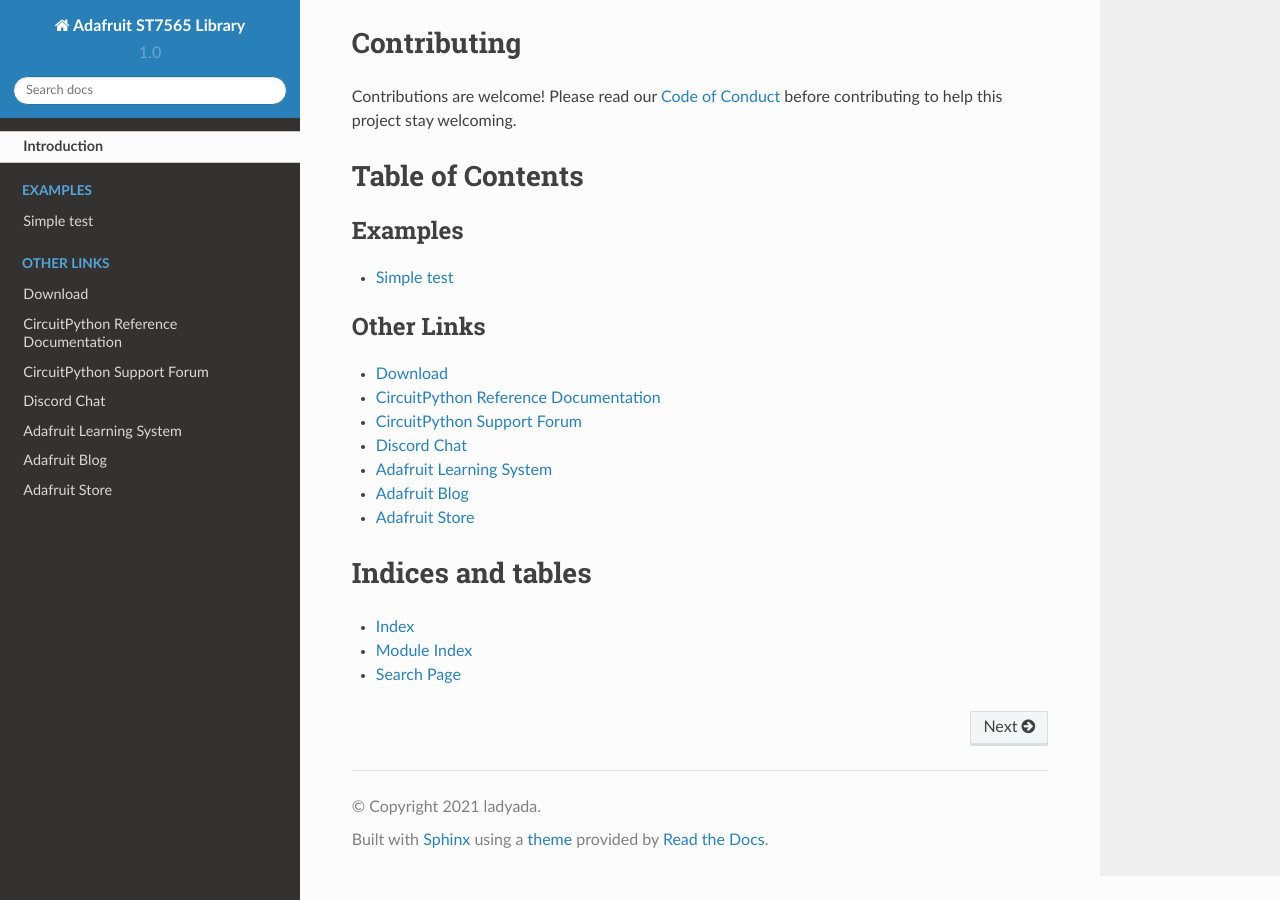
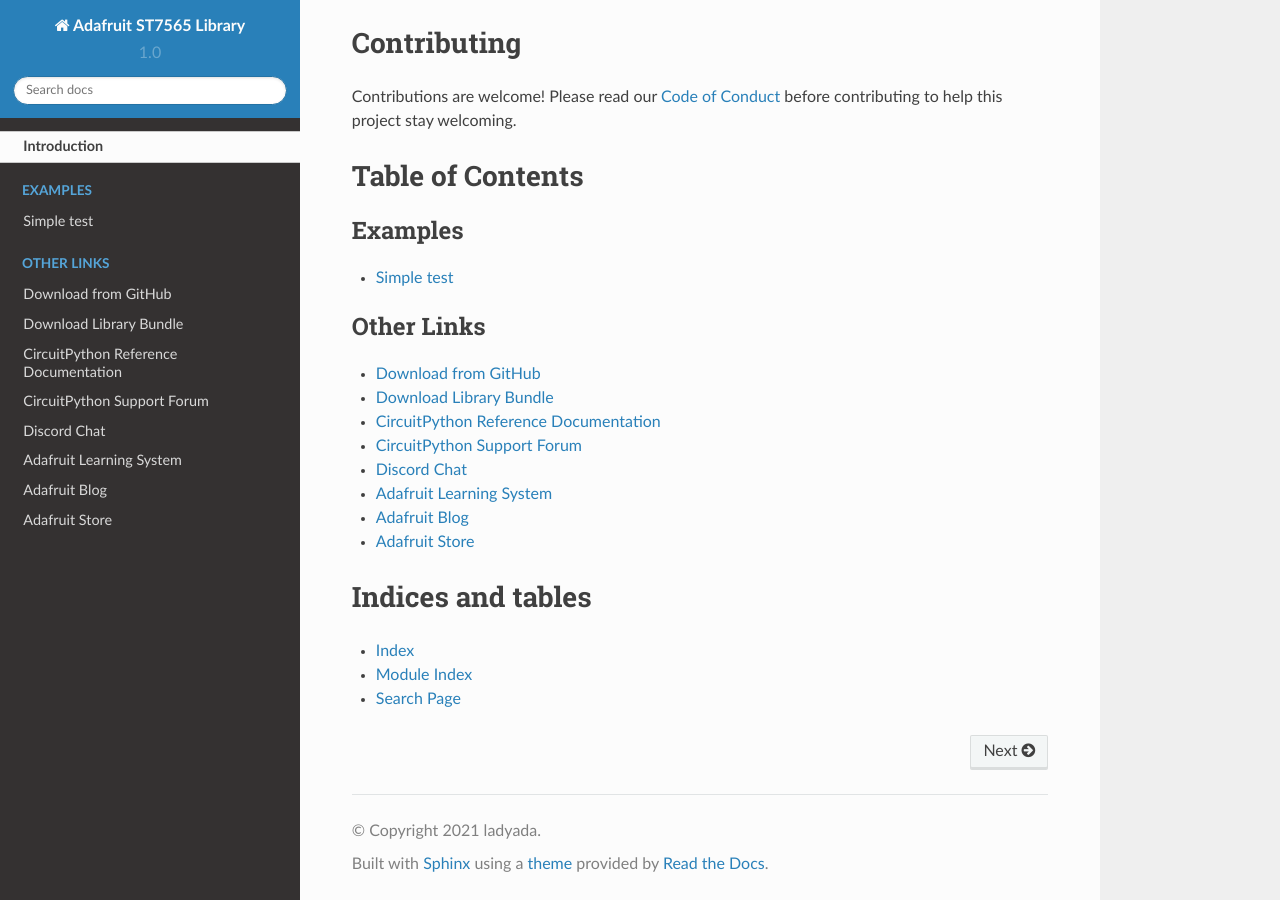
Before and after one commit to adafruit/Adafruit_CircuitPython_ST7565, a Sphinx documentation site: the page built from docs/index.rst, in a window 1280 px wide and 900 px high, scrolled down 747 px. Built offline with Sphinx 7.4.7 and the Read the Docs theme 2.0.0, drawn with Linux system fonts in a browser that asks for light colours.

Commit message:
Added cp.org link to index.rst

```diff
--- a/docs/index.rst
+++ b/docs/index.rst
@@ -29,7 +29,8 @@
 .. toctree::
     :caption: Other Links
 
-    Download <https://github.com/adafruit/Adafruit_CircuitPython_ST7565/releases/latest>
+    Download from GitHub <https://github.com/adafruit/Adafruit_CircuitPython_ST7565/releases/latest>
+    Download Library Bundle <https://circuitpython.org/libraries>
     CircuitPython Reference Documentation <https://docs.circuitpython.org>
     CircuitPython Support Forum <https://forums.adafruit.com/viewforum.php?f=60>
     Discord Chat <https://adafru.it/discord>
```
